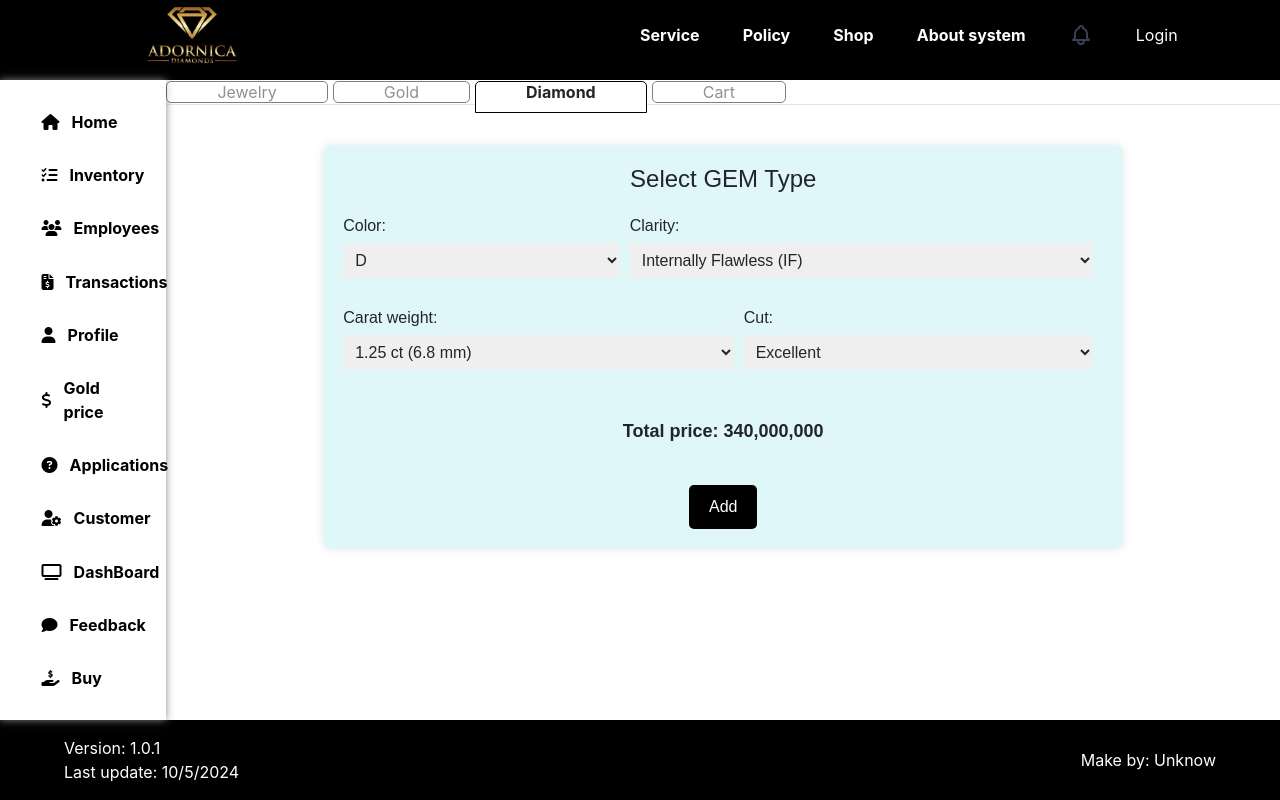
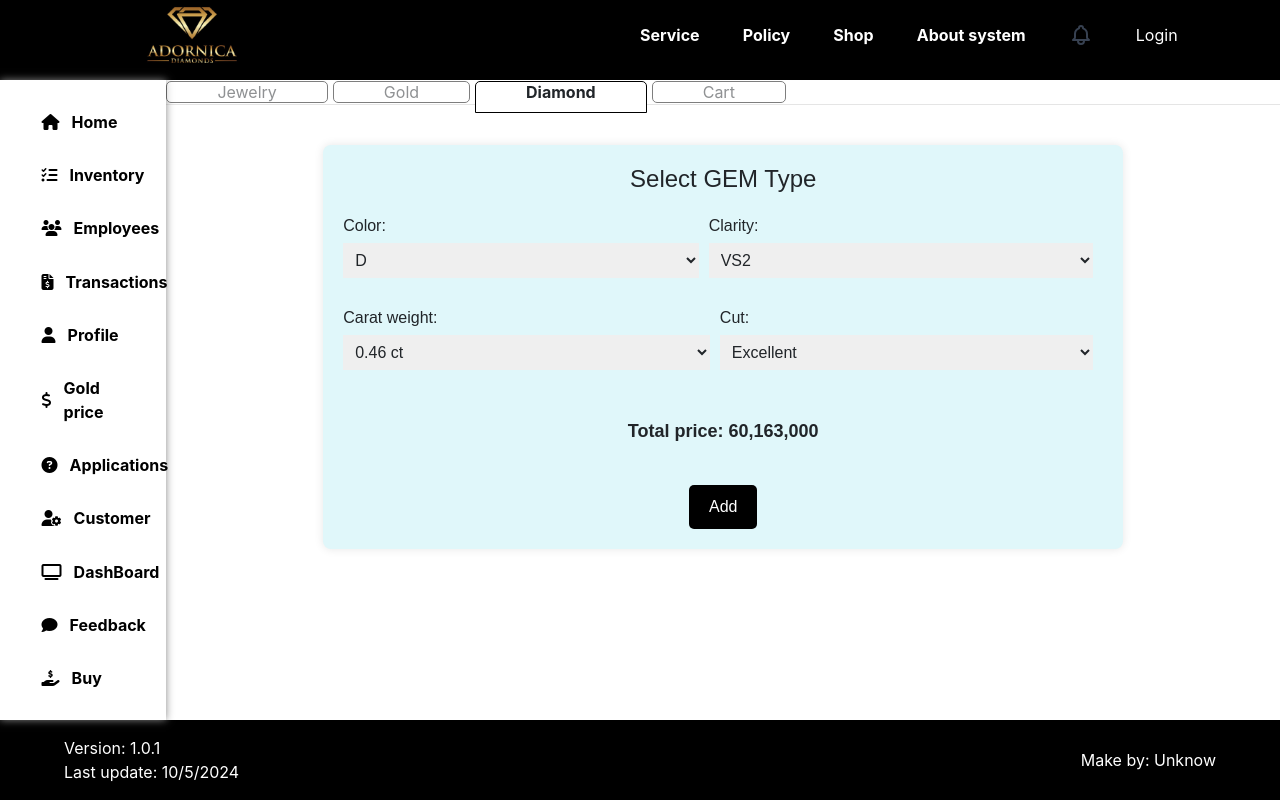
Before and after one commit to nguyennamcn/app-project, a React (Create React App) app: page /homePage in a window 1280 px wide. Both pictures are taken after a click on the element "Diamond". Built offline with nearby package versions, Linux system fonts and the light colour scheme.

Commit message:
update diamond page

```diff
--- a/src/Pages/DetailPage/ListProduct.js
+++ b/src/Pages/DetailPage/ListProduct.js
@@ -37,7 +37,7 @@ export default function ListProduct({ product }) {
                     </span>
                     <span
                         className={`button-nor ${isActive === 'Cart' ? 'active' : ''}`}
-                        onClick={() => handleClick('Cart')}
+                        onClick={() => handleClick('Cart')}s
                     >
                         Cart
                     </span>
--- a/src/Pages/DiamondPage/DiamondPage.js
+++ b/src/Pages/DiamondPage/DiamondPage.js
@@ -2,10 +2,10 @@ import React, { useState } from 'react';
 
 const GemForm = () => {
   const [color, setColor] = useState('D');
-  const [clarity, setClarity] = useState('Internally Flawless (IF)');
-  const [caratWeight, setCaratWeight] = useState(1.25);
+  const [clarity, setClarity] = useState('VS2');
+  const [caratWeight, setCaratWeight] = useState(0.46);
   const [cut, setCut] = useState('Excellent');
-  const [totalPrice, setTotalPrice] = useState('340,000,000'); // You might want to calculate this based on selections
+  const [totalPrice, setTotalPrice] = useState('60,163,000'); // This will need to be dynamically calculated based on selections
 
   const styles = {
     container: {
@@ -66,6 +66,10 @@ const GemForm = () => {
     }
   };
 
+  const handleAddToCart = () => {
+    alert('Added to cart');
+  };
+
   return (
     <div style={styles.container}>
       <h1 style={styles.header}>Select GEM Type</h1>
@@ -83,8 +87,11 @@ const GemForm = () => {
           <label style={styles.label}>
             Clarity:
             <select style={styles.input} value={clarity} onChange={e => setClarity(e.target.value)}>
-              <option value="Internally Flawless (IF)">Internally Flawless (IF)</option>
-              <option value="Very Slightly Included (VS1)">Very Slightly Included (VS1)</option>
+              <option value="IF">IF</option>
+              <option value="VVS1">VVS1</option>
+              <option value="VVS2">VVS2</option>
+              <option value="VS1">VS1</option>
+              <option value="VS2">VS2</option>
               {/* Add more options as needed */}
             </select>
           </label>
@@ -93,8 +100,11 @@ const GemForm = () => {
           <label style={styles.label}>
             Carat weight:
             <select style={styles.input} value={caratWeight} onChange={e => setCaratWeight(parseFloat(e.target.value))}>
-              <option value={1.25}>1.25 ct (6.8 mm)</option>
-              <option value={0.75}>0.75 ct (5.9 mm)</option>
+              <option value={0.46}>0.46 ct</option>
+              <option value={1}>1 ct</option>
+              <option value={0.62}>0.62 ct</option>
+              <option value={0.36}>0.36 ct</option>
+              <option value={1.03}>1.03 ct</option>
               {/* Add more options as needed */}
             </select>
           </label>
@@ -102,16 +112,15 @@ const GemForm = () => {
             Cut:
             <select style={styles.input} value={cut} onChange={e => setCut(e.target.value)}>
               <option value="Excellent">Excellent</option>
-              <option value="Very Good">Very Good</option>
               {/* Add more options as needed */}
             </select>
           </label>
         </div>
         <div style={styles.totalPrice}>
           Total price: {totalPrice}
-          {/* tính theo 4C */}
+          {/* This should be dynamically calculated */}
         </div>
-        <button style={styles.button} type="button" onClick={() => alert('Added to cart')}>Add</button>
+        <button style={styles.button} type="button" onClick={handleAddToCart}>Add</button>
       </form>
     </div>
   );
```
